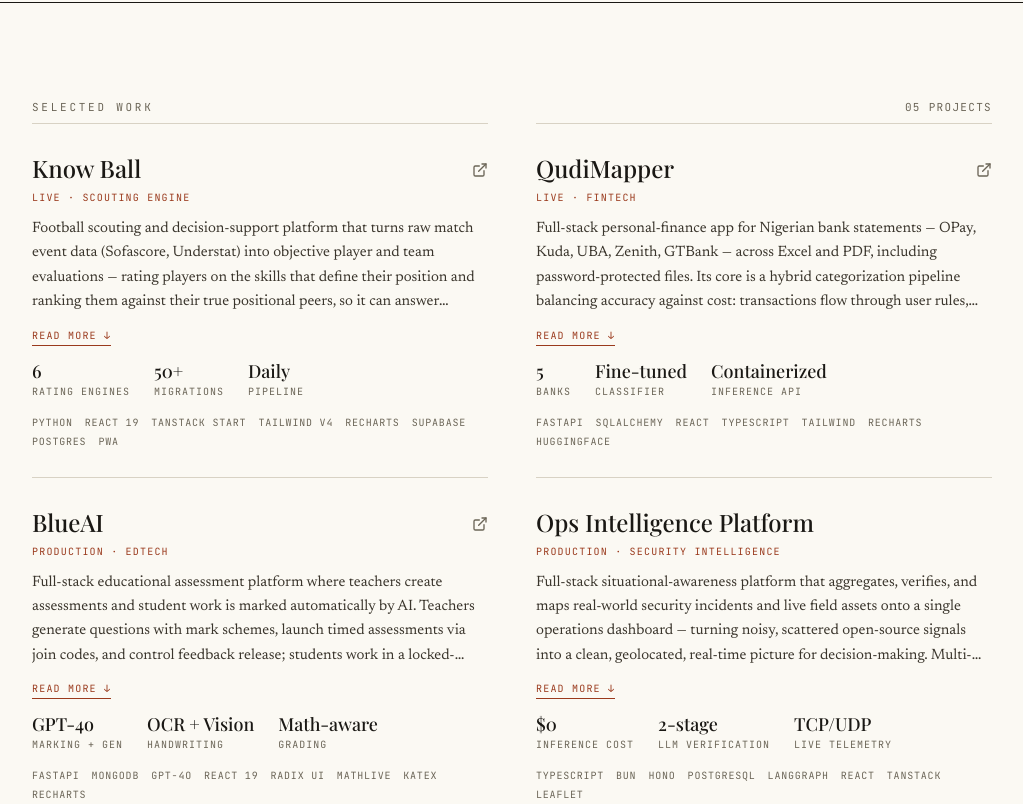
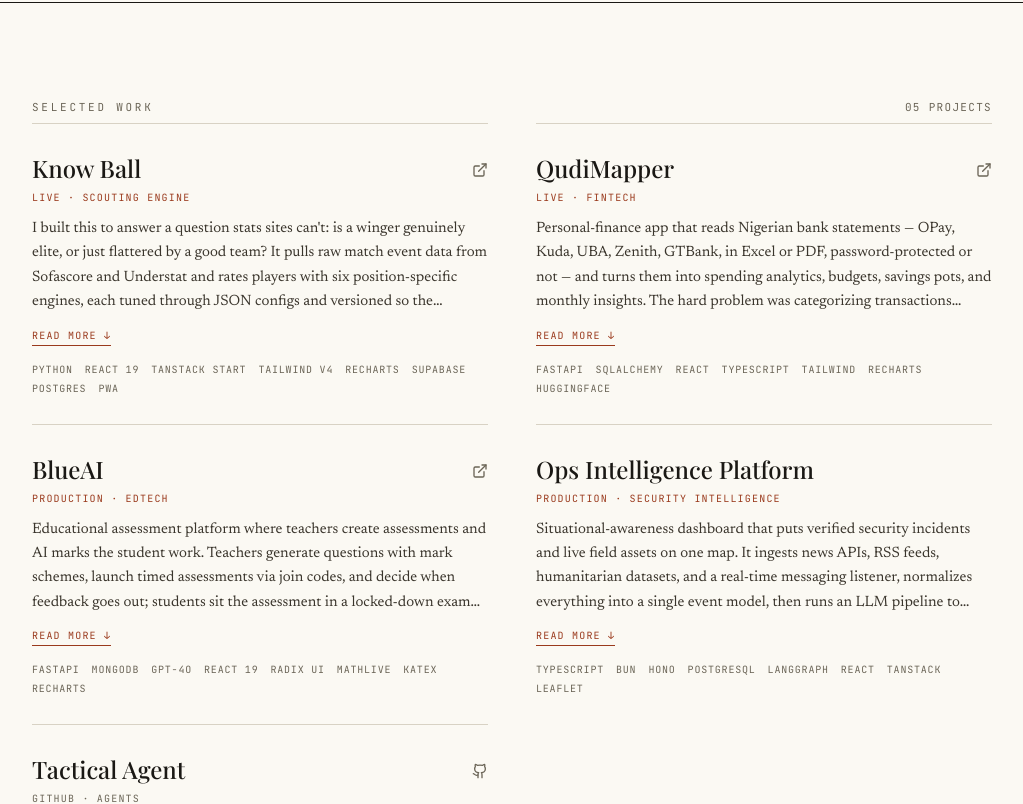
Before and after one commit to cyberkillua/Killua.dev, a Next.js app: page / in a window 1280 px wide. Shown: the part 720-1524 px from the top of the page, without its empty margins (128-1151 px from the left). Built offline with nearby package versions, Linux system fonts and the light colour scheme.

Commit message:
feat: enhance project descriptions for clarity and readability

```diff
--- a/Components/About.js
+++ b/Components/About.js
@@ -36,7 +36,7 @@ export default function About() {
               Over the past six months I&apos;ve shipped two products: a
               personal finance platform that tracks your money across multiple
               Nigerian banks — parses your statements, categorizes every
-              transaction, and shows you where it&apos;s actually going. And a
+              transaction, and shows you where your money goes. And a
               football analytics platform that breaks down what players actually
               do on the pitch — not just good or bad, but profiles and
               functions, so you can see how a striker who scores 25 goals from
--- a/Components/Projects.js
+++ b/Components/Projects.js
@@ -7,12 +7,7 @@ const projects = [
     status: "Live · Scouting Engine",
     statusAccent: true,
     description:
-      "Football scouting and decision-support platform that turns raw match event data (Sofascore, Understat) into objective player and team evaluations — rating players on the skills that define their position and ranking them against their true positional peers, so it can answer whether a winger is genuinely elite or just flattered by a good team. At its core are six position-specific rating engines, each config-driven (tuned through JSON) and versioned so the methodology keeps improving while older outputs stay comparable. A percentile system contextualizes every player against their league or all leagues, with role-archetype detection for style, not just quality. Extended from players to teams: style fingerprints by phase of play, position-by-position squad quality maps, and evidence-backed tendencies inferred from the underlying stats. A monorepo with a daily Python pipeline on GitHub Actions, a Supabase/Postgres backend with materialized views and 50+ versioned migrations, and an installable PWA — favoring honest uncertainty (ranges, confidence bands) over false precision.",
-    metrics: [
-      { value: "6", label: "Rating Engines" },
-      { value: "50+", label: "Migrations" },
-      { value: "Daily", label: "Pipeline" },
-    ],
+      "I built this to answer a question stats sites can't: is a winger genuinely elite, or just flattered by a good team? It pulls raw match event data from Sofascore and Understat and rates players with six position-specific engines, each tuned through JSON configs and versioned so the methodology can improve without breaking older outputs. Percentiles put every player in context against their league, archetype detection captures style rather than just quality, and the same machinery extends to teams — style fingerprints by phase of play, position-by-position squad quality maps. A daily Python pipeline on GitHub Actions feeds a Supabase/Postgres backend with 50+ versioned migrations, and the whole thing ships as an installable PWA. Where the data is thin, it shows ranges and confidence bands instead of pretending to precision.",
     tags: [
       "Python",
       "React 19",
@@ -31,12 +26,7 @@ const projects = [
     status: "Live · Fintech",
     statusAccent: true,
     description:
-      "Full-stack personal-finance app for Nigerian bank statements — OPay, Kuda, UBA, Zenith, GTBank — across Excel and PDF, including password-protected files. Its core is a hybrid categorization pipeline balancing accuracy against cost: transactions flow through user rules, own-transfer detection, deterministic keyword rules, and a custom classifier I fine-tuned on labeled Nigerian transaction data, with only ambiguous cases reaching an LLM verification pass. I owned the ML-ops end to end — training, evaluation, and serving the model from a dedicated containerized inference API to fit real memory constraints. Turns raw statements into spending analytics, budgets, savings pots, and AI-written monthly insights.",
-    metrics: [
-      { value: "5", label: "Banks" },
-      { value: "Fine-tuned", label: "Classifier" },
-      { value: "Containerized", label: "Inference API" },
-    ],
+      "Personal-finance app that reads Nigerian bank statements — OPay, Kuda, UBA, Zenith, GTBank, in Excel or PDF, password-protected or not — and turns them into spending analytics, budgets, savings pots, and monthly insights. The hard problem was categorizing transactions accurately without burning money on LLM calls, so categorization runs as a pipeline: user rules first, then own-transfer detection, then keyword rules, then a classifier I fine-tuned on labeled Nigerian transaction data. Only the ambiguous leftovers reach an LLM. I trained, evaluated, and deployed the classifier myself, serving it from a containerized inference API sized to fit real memory constraints.",
     tags: [
       "FastAPI",
       "SQLAlchemy",
@@ -54,12 +44,7 @@ const projects = [
     status: "Production · EdTech",
     statusAccent: true,
     description:
-      'Full-stack educational assessment platform where teachers create assessments and student work is marked automatically by AI. Teachers generate questions with mark schemes, launch timed assessments via join codes, and control feedback release; students work in a locked-down exam environment and receive detailed feedback. The marking pipeline is the heart of the product — well beyond keyword matching: OCR and vision-based extraction for handwritten answers, mathematical-equivalence checking, step-by-step working analysis, and quality scoring that produces structured "What Went Well / Next Steps" feedback teachers can trust. Also handles past-paper extraction, class analytics, subscription tiering, an admin panel, and GDPR data requests. The core challenge was making AI marking trustworthy and fair — grading free-form and handwritten responses accurately, treating mathematically equivalent answers as correct however they\'re written, and keeping teachers in the loop.',
-    metrics: [
-      { value: "GPT-4o", label: "Marking + Gen" },
-      { value: "OCR + Vision", label: "Handwriting" },
-      { value: "Math-aware", label: "Grading" },
-    ],
+      'Educational assessment platform where teachers create assessments and AI marks the student work. Teachers generate questions with mark schemes, launch timed assessments via join codes, and decide when feedback goes out; students sit the assessment in a locked-down exam environment. Most of the work went into making the marking trustworthy: OCR and vision models read handwritten answers, an equivalence checker accepts mathematically identical answers however they\'re written, and the grader analyzes step-by-step working to produce structured "What Went Well / Next Steps" feedback. Around that sits past-paper extraction, class analytics, subscription tiers, an admin panel, and GDPR data requests.',
     tags: [
       "FastAPI",
       "MongoDB",
@@ -78,12 +63,7 @@ const projects = [
     status: "Production · Security Intelligence",
     statusAccent: true,
     description:
-      "Full-stack situational-awareness platform that aggregates, verifies, and maps real-world security incidents and live field assets onto a single operations dashboard — turning noisy, scattered open-source signals into a clean, geolocated, real-time picture for decision-making. Multi-source ingestion pulls from news APIs, RSS, humanitarian datasets, and a real-time messaging listener, normalizing wildly different formats into one event model. An LLM pipeline filters thousands of raw items down to genuine, recent incidents: a cheap pre-filter, a date-aware classifier that rejects stale events, and a second-pass verification model to cut false positives before anything reaches the map. Free-text locations are auto-geocoded into precise markers, while a telemetry listener ingests live position data from field devices over TCP/UDP — decoding GPS, heading, and status — and renders moving assets on the same map. Multi-tenant with authentication and role-based access. The whole AI pipeline runs entirely on free-tier infrastructure: multiple quota buckets, pre-filtering, and fingerprint-based deduplication keep inference cost at zero while still doing two-stage verification. It unifies two very different real-time domains — classified text events and binary telemetry streams — into one coherent geospatial product.",
-    metrics: [
-      { value: "$0", label: "Inference Cost" },
-      { value: "2-stage", label: "LLM Verification" },
-      { value: "TCP/UDP", label: "Live Telemetry" },
-    ],
+      "Situational-awareness dashboard that puts verified security incidents and live field assets on one map. It ingests news APIs, RSS feeds, humanitarian datasets, and a real-time messaging listener, normalizes everything into a single event model, then runs an LLM pipeline to separate genuine recent incidents from noise — a cheap pre-filter, a date-aware classifier that rejects stale events, and a second verification pass before anything reaches the map. Free-text locations get geocoded into markers, and a telemetry listener decodes GPS, heading, and status from field devices over TCP/UDP, so moving assets render on the same map as the incidents. Multi-tenant with role-based access, and the whole AI pipeline runs on free-tier infrastructure — quota buckets, pre-filtering, and fingerprint deduplication keep inference cost at zero.",
     tags: [
       "TypeScript",
       "Bun",
@@ -170,21 +150,6 @@ function ProjectEntry({ project }) {
         </button>
       )}
 
-      {project.metrics && (
-        <div className="flex flex-wrap gap-6 mb-4">
-          {project.metrics.map((m) => (
-            <div key={m.label}>
-              <div className="font-disp text-lg font-medium leading-none">
-                {m.value}
-              </div>
-              <div className="font-mono text-[10px] uppercase tracking-[0.1em] text-muted mt-1">
-                {m.label}
-              </div>
-            </div>
-          ))}
-        </div>
-      )}
-
       <div className="flex flex-wrap gap-x-3 gap-y-1">
         {project.tags.map((tag) => (
           <span
```
